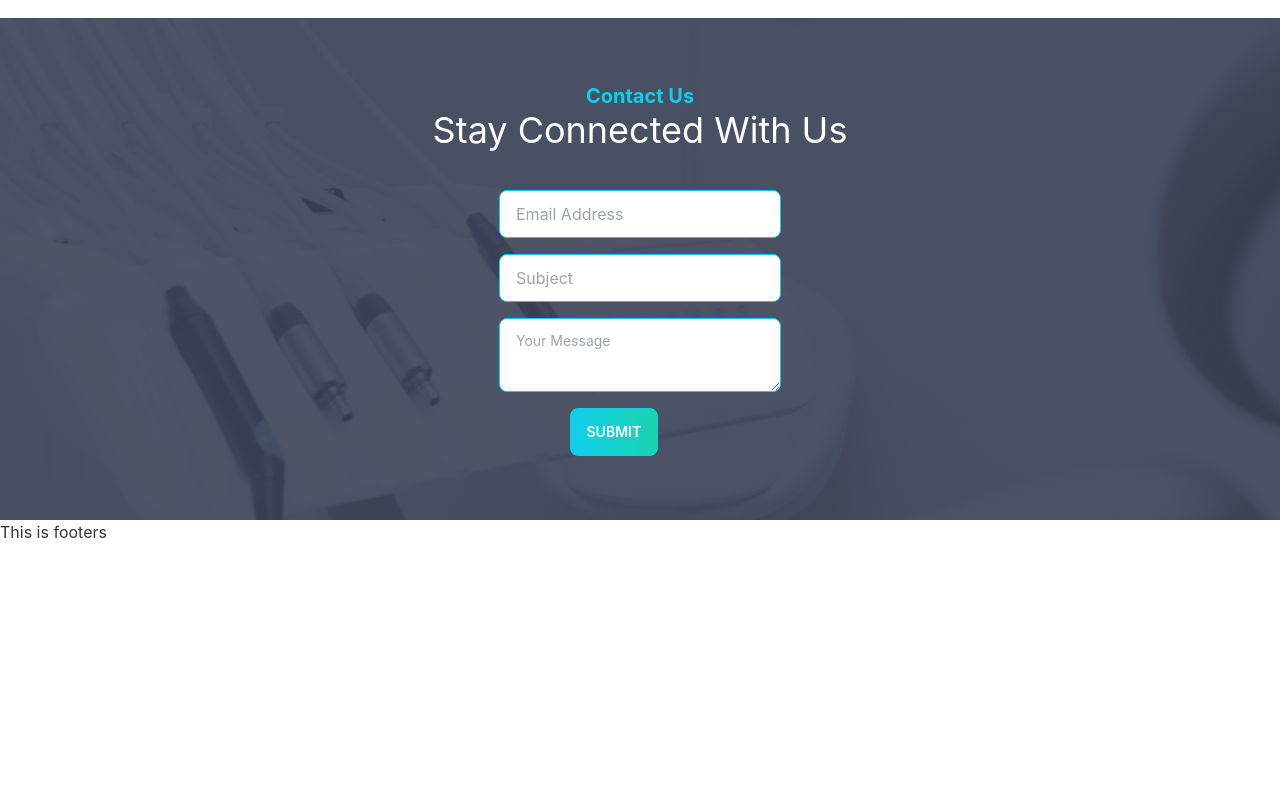
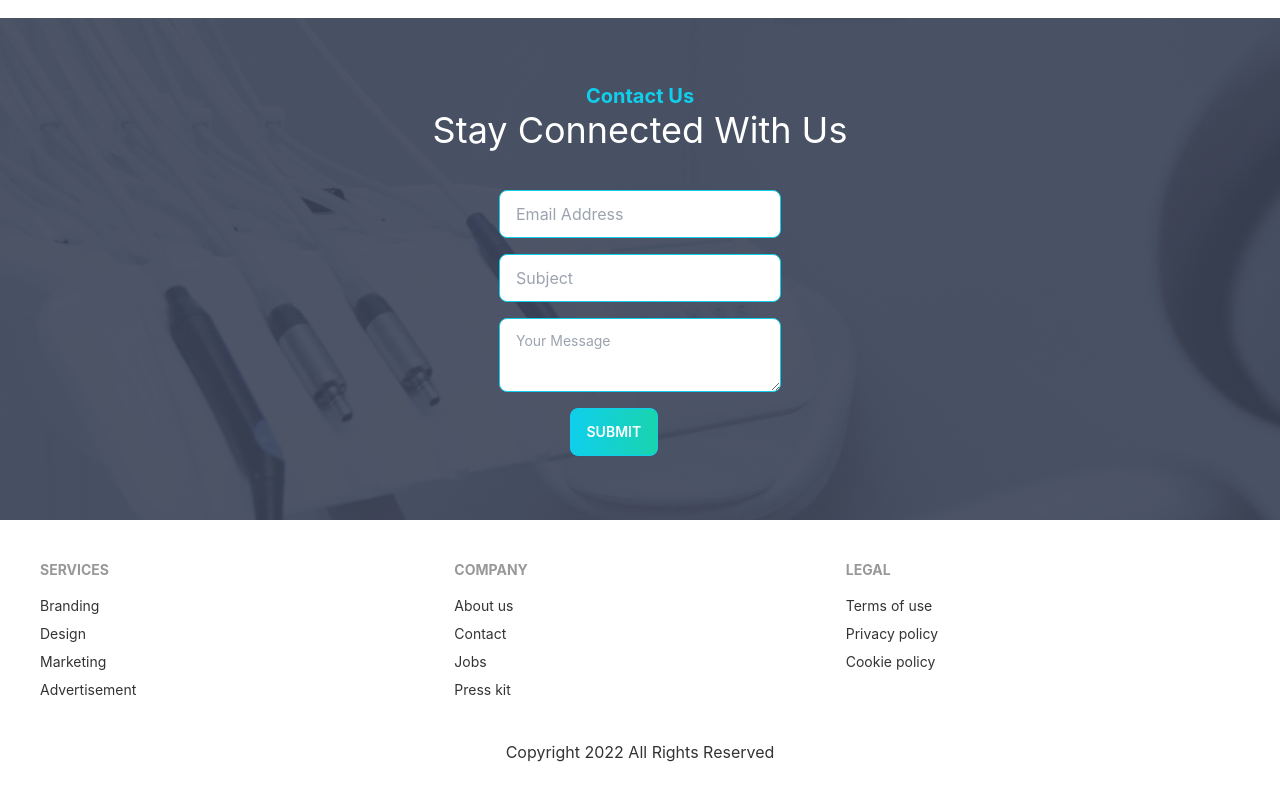
Before and after one commit to tahdiislam/doctors-portal, a React (Vite) app: page / in a window 1280 px wide. Shown: the part 3309-4109 px from the top of the page. Before the commit the page ends 3853 px from the top, so only its background shows below. Built offline with nearby package versions, Linux system fonts and the light colour scheme.

Commit message:
create footer

```diff
--- a/src/Shared/Footers.jsx
+++ b/src/Shared/Footers.jsx
@@ -1,10 +1,37 @@
 import React from 'react';
+import { Link } from 'react-router-dom';
 
 const Footers = () => {
     return (
-        <div>
-            This is footers
-        </div>
+        <footer className="p-10">
+            <div className='footer'>
+                <div>
+                    <span className="footer-title">Services</span>
+                    <Link to="/" className="link link-hover">Branding</Link>
+                    <Link to="/" className="link link-hover">Design</Link>
+                    <Link to="/" className="link link-hover">Marketing</Link>
+                    <Link to="/" className="link link-hover">Advertisement</Link>
+                </div>
+                <div>
+                    <span className="footer-title">Company</span>
+                    <Link to="/" className="link link-hover">About us</Link>
+                    <Link to="/" className="link link-hover">Contact</Link>
+                    <Link to="/" className="link link-hover">Jobs</Link>
+                    <Link to="/" className="link link-hover">Press kit</Link>
+                </div>
+                <div>
+                    <span className="footer-title">Legal</span>
+                    <Link to="/" className="link link-hover">Terms of use</Link>
+                    <Link to="/" className="link link-hover">Privacy policy</Link>
+                    <Link to="/" className="link link-hover">Cookie policy</Link>
+                </div>
+            </div>
+            <div className="footer-center mt-10">
+                <div>
+                    <p>Copyright 2022 All Rights Reserved</p>
+                </div>
+            </div>
+        </footer>
     );
 };
 
```
